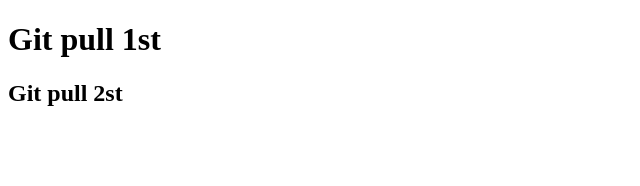
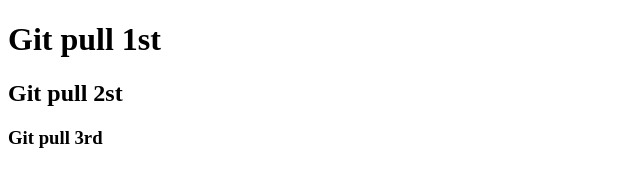
Before and after one commit to jackle500/donut, a plain HTML site: page index.html in a window 1280 px wide. Shown: the whole page, without its empty margins (0-640 px from the left). Drawn offline with Linux system fonts and the light colour scheme.

Commit message:
3rd heading added

```diff
--- a/index.html
+++ b/index.html
@@ -7,6 +7,9 @@
     <h1>Git pull 1st</h1>
 
     <h2>Git pull 2st</h2>
+
+    <h3>Git pull 3rd</h3>
+
 </head>
 <body>
 
```
